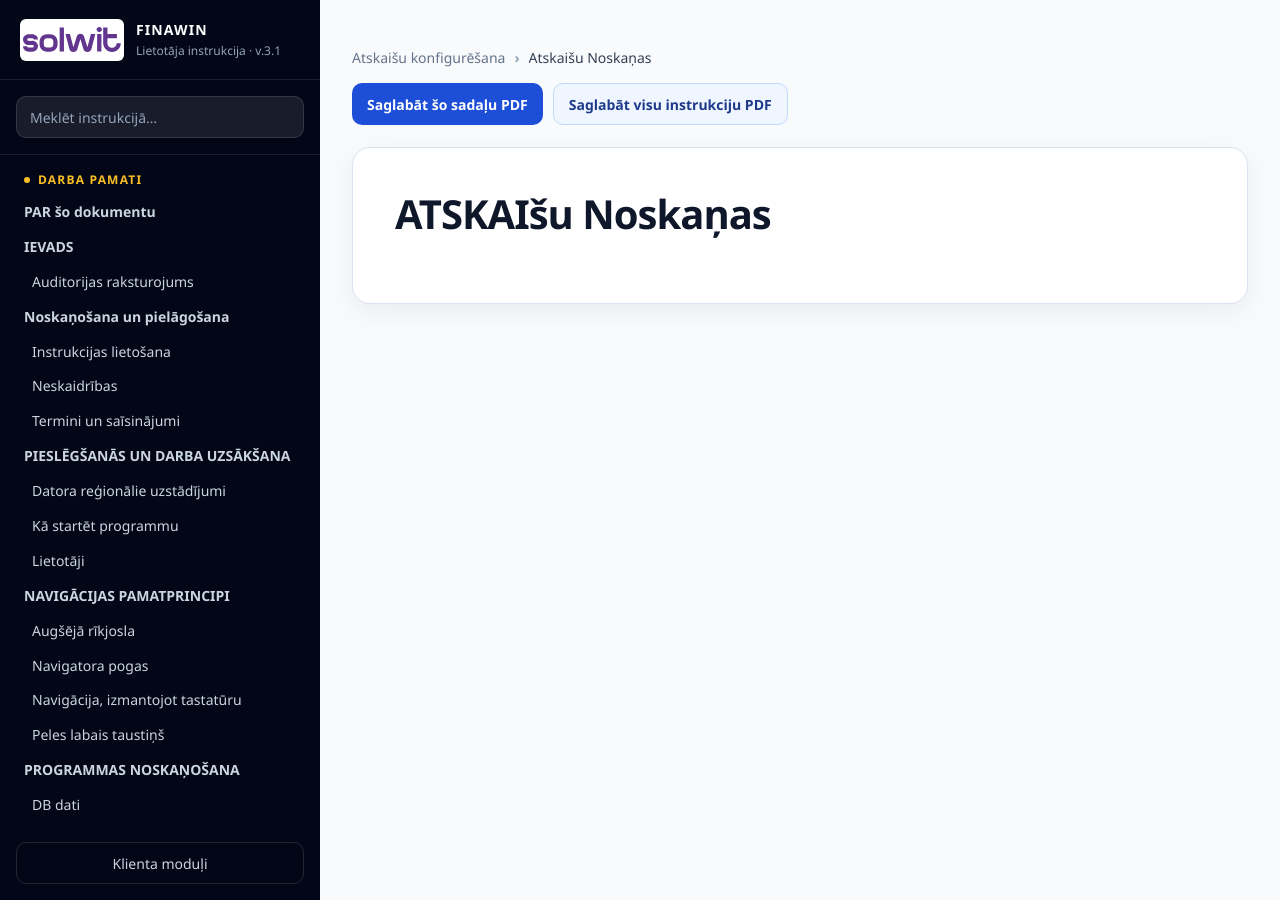
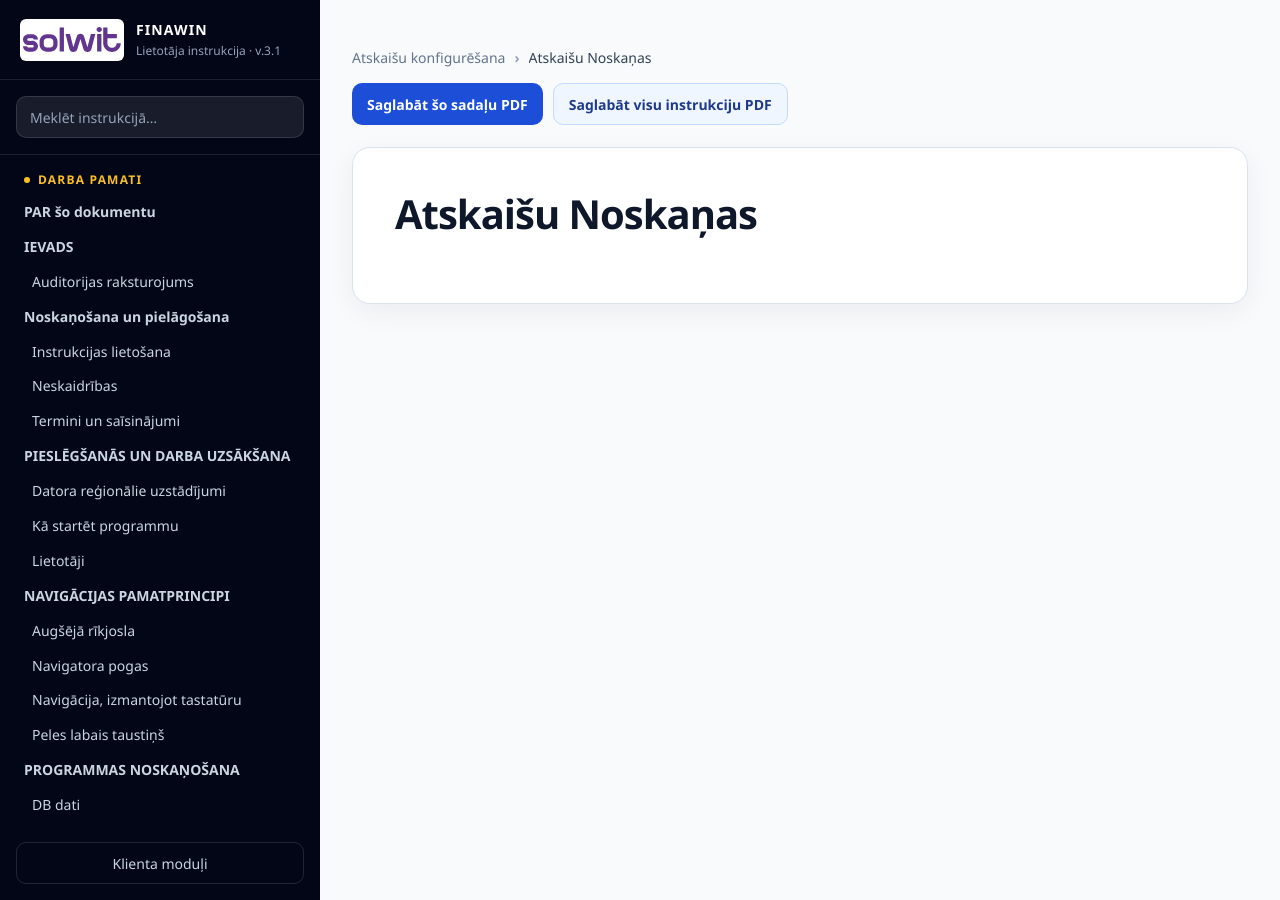
Before and after one commit to cymmtrwqp8-ctrl/finawin-instrukcija1, a Jekyll site: the page built from _docs/073-atskaisu-noskanas-atskaisu-noskanas.md, in a window 1280 px wide. Built offline with Jekyll 4.4.1, drawn with Linux system fonts in a browser that asks for light colours.

Commit message:
Fix typo in document title

```diff
--- a/_docs/073-atskaisu-noskanas-atskaisu-noskanas.md
+++ b/_docs/073-atskaisu-noskanas-atskaisu-noskanas.md
@@ -7,4 +7,4 @@ level: 1
 layout: doc
 permalink: /docs/atskaisu-noskanas-atskaisu-noskanas/
 ---
-# <span class="mark">ATSKAIšu Noskaņas</span>
+# <span class="mark">Atskaišu Noskaņas</span>
```
